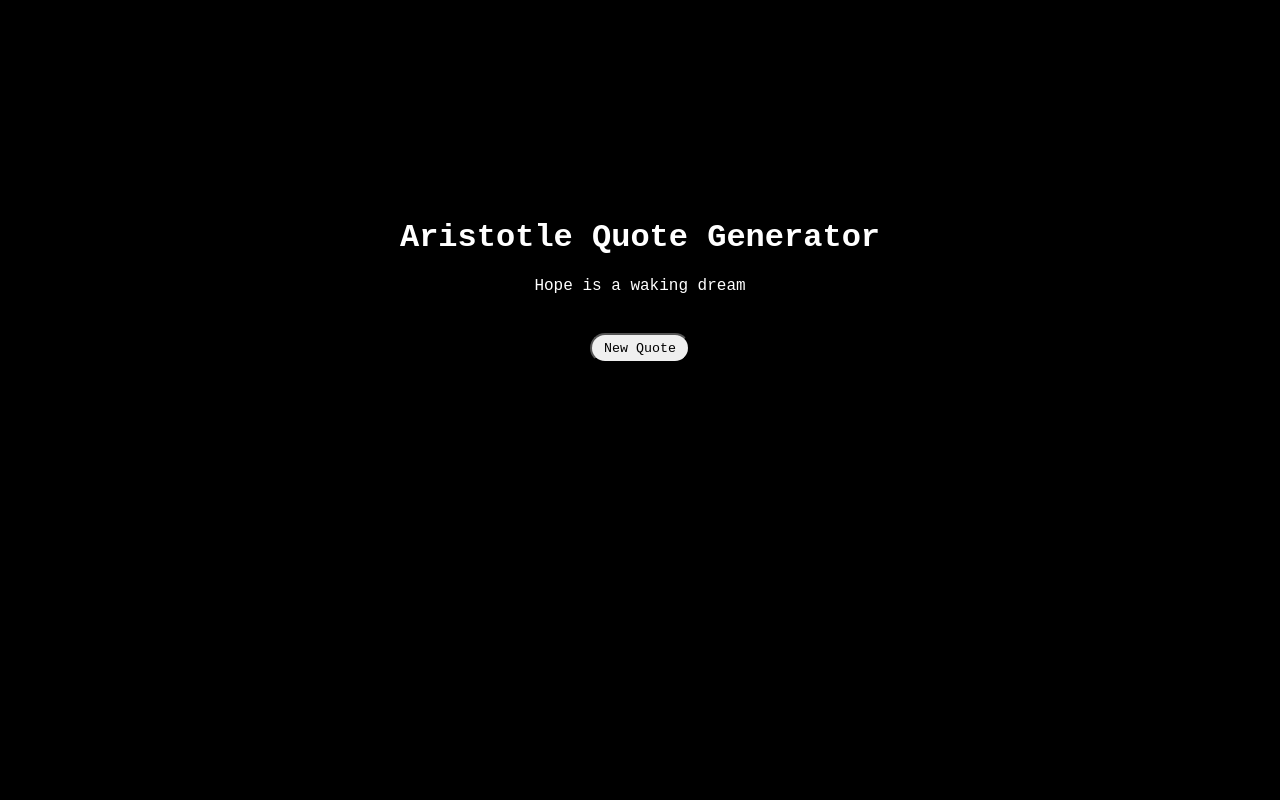
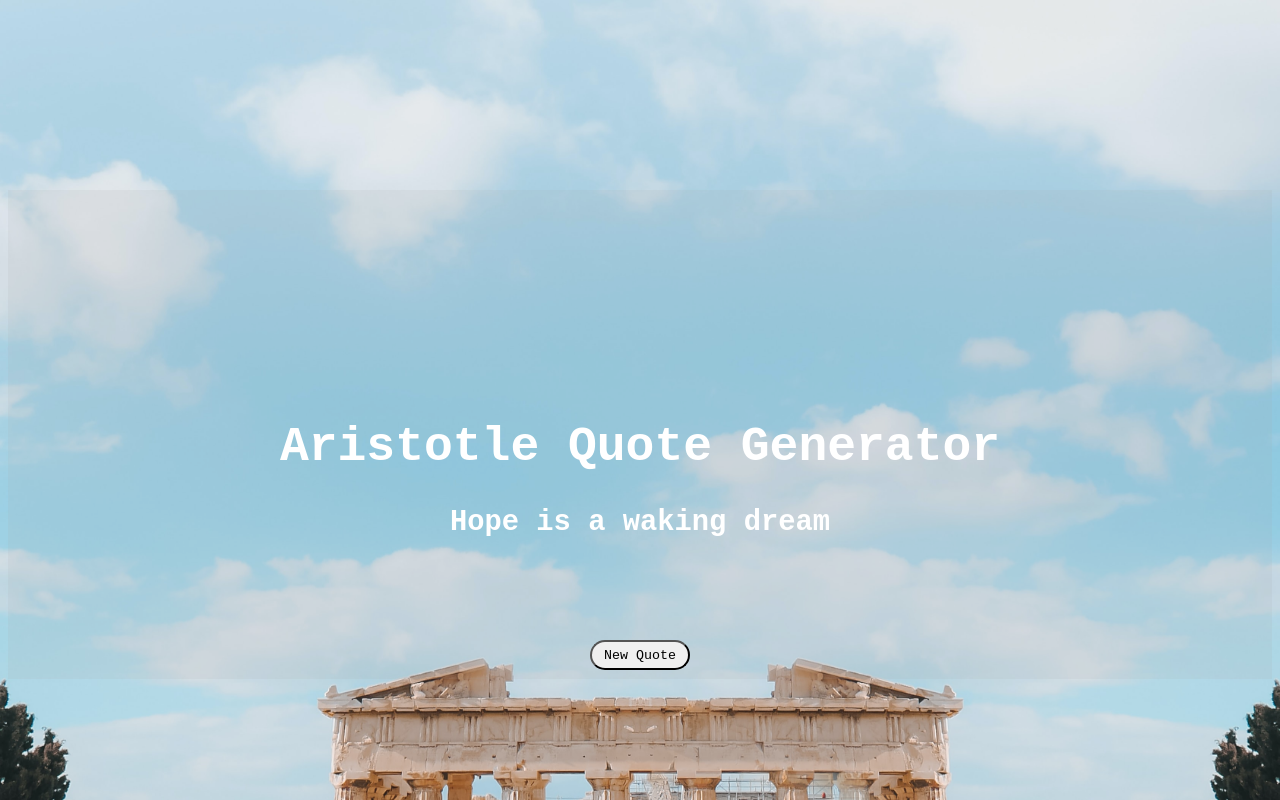
Before and after one commit to khirosart/quote-generator, a plain HTML site: page index.html in a window 1280 px wide. Both pictures are taken after a click on the button "New Quote". Shown: the top 800 px of the page. Drawn offline with Linux system fonts and the light colour scheme.

Commit message:
style changes

```diff
--- a/index.html
+++ b/index.html
@@ -11,7 +11,7 @@
     <div class="wrapper_main">
       <h1>Aristotle Quote Generator</h1>
       <div id="quoteDisplay"></div>
-      <button onclick="newQuote()">New Quote</button>
+      <button onclick="newQuote(quotes)">New Quote</button>
     </div>
     <script src="index.js"></script>
   </body>
--- a/index.js
+++ b/index.js
@@ -7,8 +7,11 @@ const quotes = [
   "A friend to all is a friend to none",
   "The worst form of inequality is to try to make unequal things equal",
 ];
+
+// Second Array
+const quotesPlato = [""];
 // FUnction to generate quotes
-function newQuote() {
-  let randomNum = Math.floor(Math.random() * quotes.length);
-  document.getElementById("quoteDisplay").innerHTML = quotes[randomNum];
+function newQuote(arr) {
+  const randomNum = Math.floor(Math.random() * arr.length);
+  document.getElementById("quoteDisplay").innerHTML = arr[randomNum];
 }
--- a/style.css
+++ b/style.css
@@ -3,7 +3,15 @@
 }
 body {
   background-color: black;
-  font-size: ;
+  font-size: 16px;
+  background: url(/assets/pat-whelen-cHvyUM-kXoA-unsplash.jpg);
+  background-size: cover;
+  background-position: center;
+  background-repeat: no-repeat;
+  height: 1000px;
+}
+h1 {
+  font-size: 3rem;
 }
 
 button {
@@ -14,10 +22,18 @@ button {
 }
 .wrapper_main {
   display: flex;
+  margin-top: 15%;
   justify-content: center;
   align-items: center;
   flex-direction: column;
   width: 100%;
   padding-top: 15%;
   color: white;
+  background: rgba(161, 161, 161, 0.123);
+  height: 300px;
 }
+#quoteDisplay {
+  font-size: 1.8rem;
+  font-weight: bold;
+  padding-bottom: 5%;
+}
```
Also changed, not shown: assets/pat-whelen-cHvyUM-kXoA-unsplash.jpg (added).
